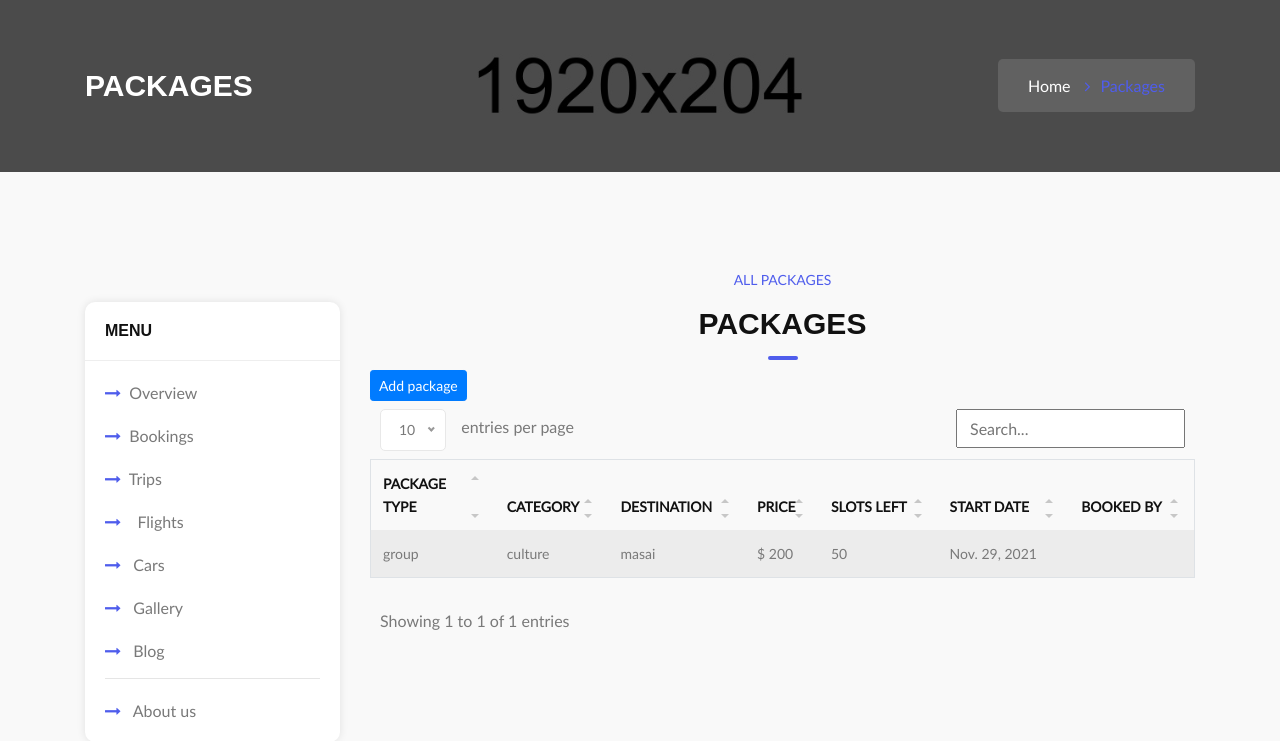
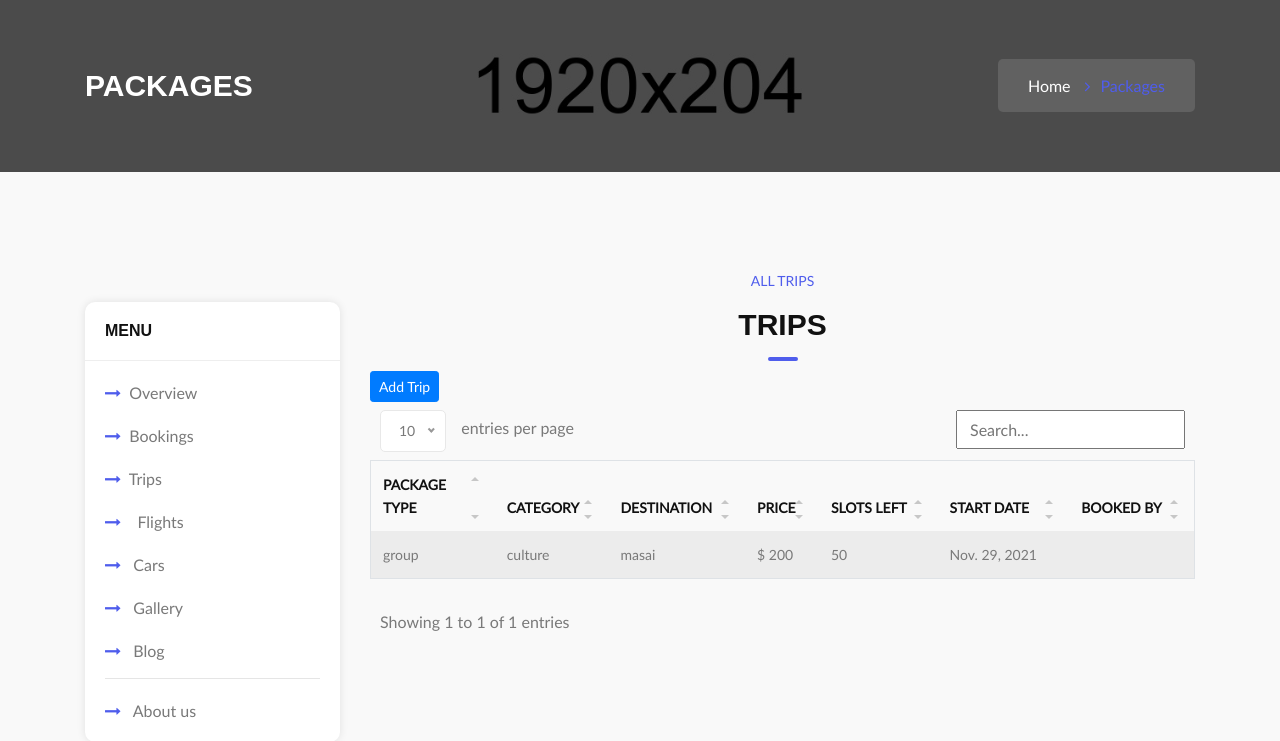
Before and after one commit to munguriek/sites-travel, a Django app: page /packages in a window 1280 px wide. Shown: the part 124-865 px from the top of the page. Run offline with Django 3.2, Linux system fonts and the light colour scheme; data comes from the database, SQL or seed files in the repository; some libraries are stand-ins or nearby versions; some web fonts are replaced.

Commit message:
Message for depleted slots.

```diff
--- a/backend/myapp/models.py
+++ b/backend/myapp/models.py
@@ -87,6 +87,8 @@
     arrival_accomodation = models.ForeignKey(Accomadation, on_delete=models.CASCADE, related_name="arrival_accom")
     trip_accomodation = models.ForeignKey(Accomadation, on_delete=models.CASCADE, related_name="trip_accom")
 
+    # def depleted_slots:
+
     class Meta :
        ordering = ['-id']
 
--- a/backend/myapp/views.py
+++ b/backend/myapp/views.py
@@ -183,7 +183,10 @@
 
 
 def packages(request):
-    packages = Trip.objects.all()
+    trips = Trip.objects.all()
+    trip_count = trips.count()
+    if trip_count == 1:
+        messages.info(request, 'No trip slots left')
 
     package_form = TripForm(request.POST or None, request.FILES or None)
     if package_form.is_valid():
@@ -192,7 +195,7 @@
         messages.success(request, 'Package saved successfully')
         return redirect('packages')
     context = {
-        'packages': packages,
+        'packages': trips,
         'package_form': package_form,
     }
     return render(request, "admin/packages.html", context)
--- a/backend/templates/admin/packages.html
+++ b/backend/templates/admin/packages.html
@@ -42,20 +42,25 @@
 			<div class="col-xl-9 col-lg-8 col-md-12 col-sm-12 col-12">
 				<div class="x_carbooking_right_section_wrapper float_left">
 					<div class="row">
+						<div class="col-12 col-md-8 offset-md-3">
+							<p class="text-center">
+								{% include 'includes/messages.html' %}
+							</p>
+						</div>
 						<div class="x_services_title_main_wrapper float_left padding_tb_10">
 							<div class="container">
 								<div class="row">
 									<div class="col-md-12">
 										<div class="x_offer_car_heading_wrapper x_offer_car_tb_heading_wrapper float_left">
-											<h4>All Packages</h4>
-											<h3>Packages</h3>
+											<h4>All Trips</h4>
+											<h3>Trips</h3>
 											<!-- <p>Dashboard and Management console for Site Travel website</p> -->
 										</div>
 									</div>
 									<div class="col-xl-12 col-lg-12 col-md-12 col-sm-12 col-12 full_width">
 									<!-- modal start-->
 									<button type="button" class="btn btn-primary btn-sm" data-toggle="modal" data-target="#exampleModal">
-										Add package
+										Add Trip
 									</button>
 									<div class="modal fade" id="exampleModal" tabindex="-1" aria-labelledby="exampleModalLabel" aria-hidden="true">
 										<div class="modal-dialog modal-lg">
@@ -96,7 +101,6 @@
 											</tr>
 										</thead>
 										<tbody>
-
 											{% for package  in packages  %}
 											<tr>
 												<td>{{package.type}}</td>
```
